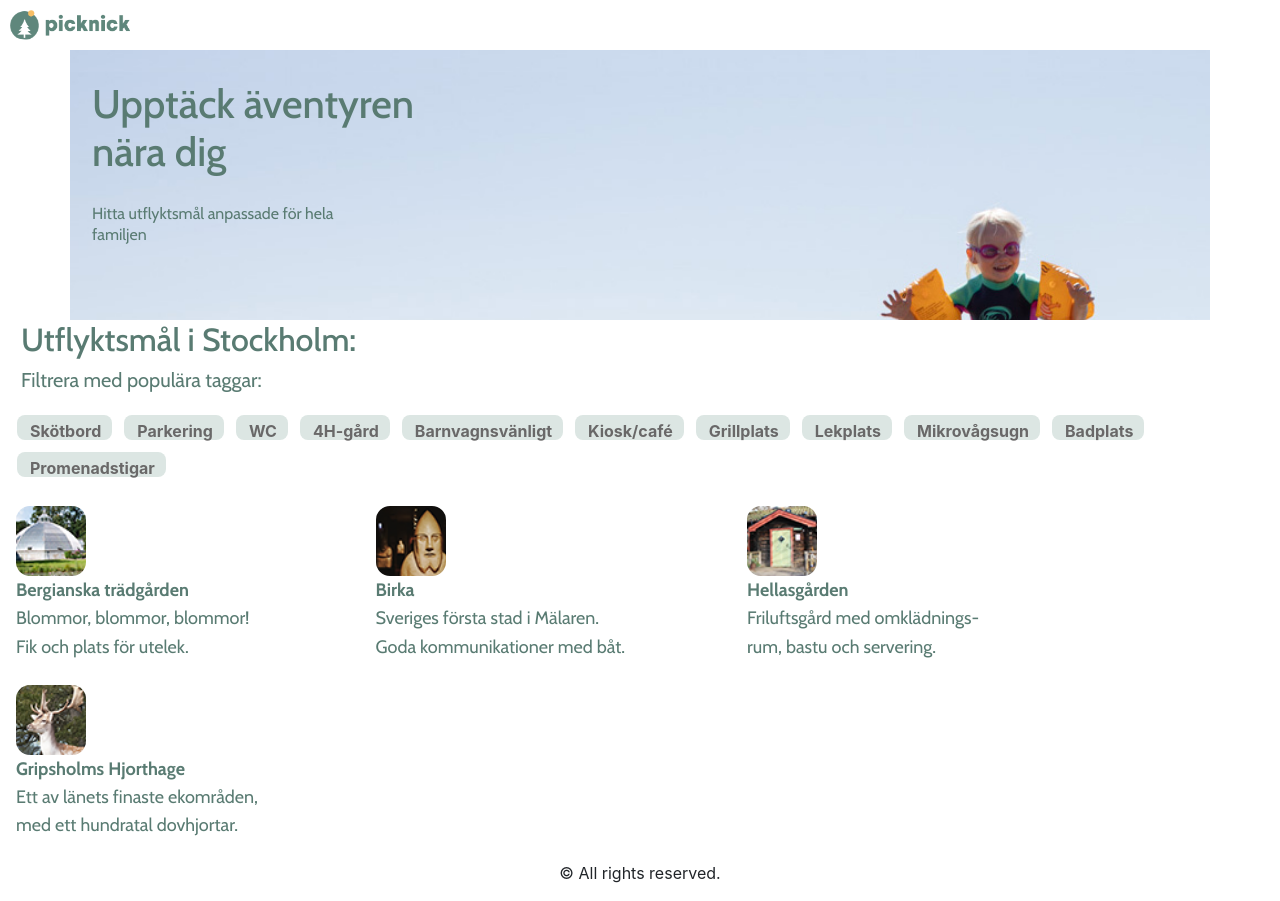
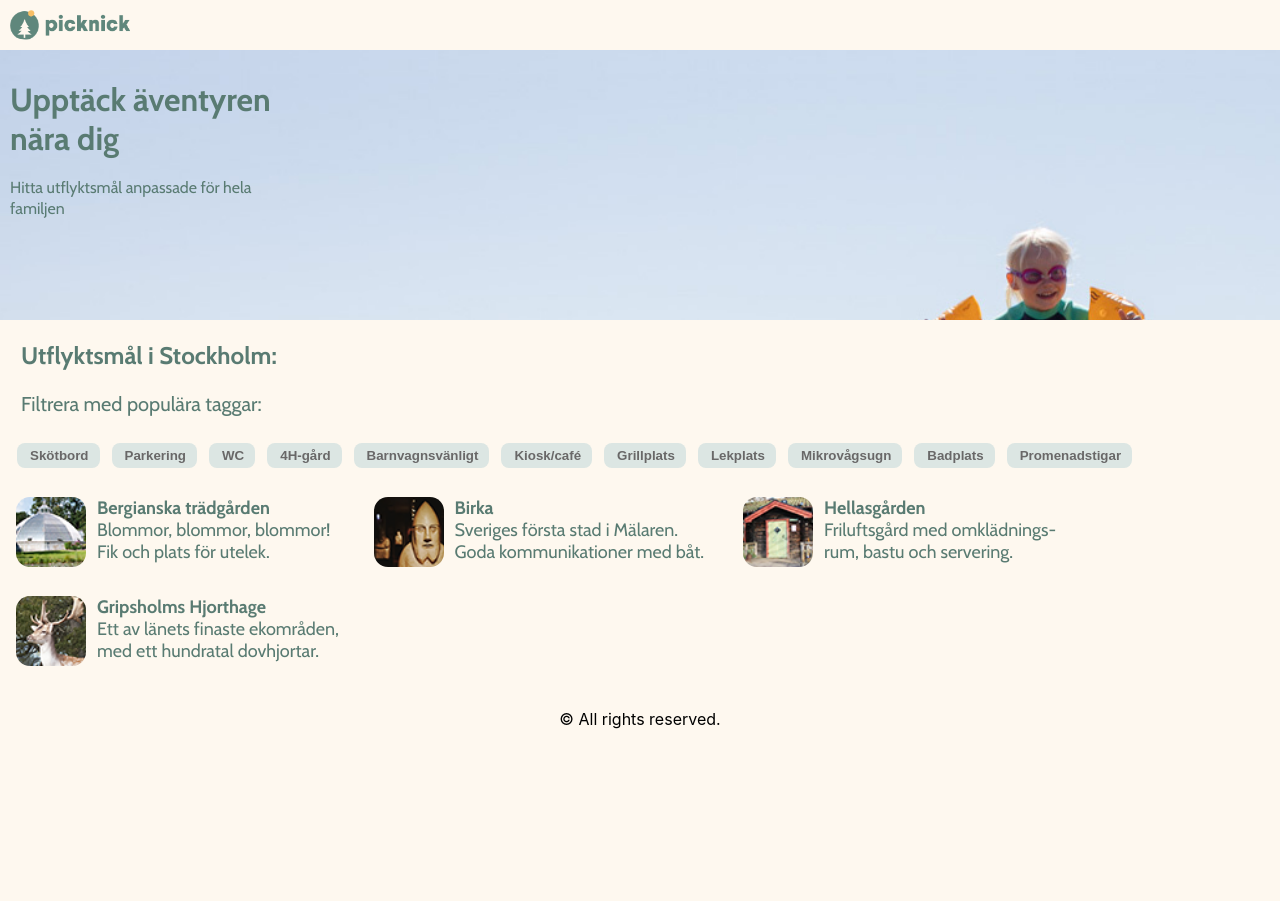
Before and after one commit to Soljojjo/Picknick, a React (Create React App) app: page / in a window 1280 px wide. After the commit the page ends 800 px from the top, so only its background shows below. Built offline with nearby package versions, Linux system fonts and the light colour scheme.

Commit message:
small adjustment css

```diff
--- a/public/css/styles.css
+++ b/public/css/styles.css
@@ -116,6 +116,13 @@ h3 {
 
 }
 
+.container2{
+
+}
+
+container3{
+
+}
 
 .infoContainer{
     height: 400px;
--- a/public/index.html
+++ b/public/index.html
@@ -5,7 +5,7 @@
     <link rel="stylesheet" href="css/styles.css">
     <link rel="stylesheet" href="css/slideshow.css">
     <link href="https://fonts.googleapis.com/css2?family=Cabin:ital,wght@0,400;0,500;0,600;0,700;1,400;1,500;1,600;1,700&display=swap" rel="stylesheet">
-    <link href="https://cdn.jsdelivr.net/npm/bootstrap@5.0.0-beta3/dist/css/bootstrap.min.css" rel="stylesheet" integrity="sha384-eOJMYsd53ii+scO/bJGFsiCZc+5NDVN2yr8+0RDqr0Ql0h+rP48ckxlpbzKgwra6" crossorigin="anonymous">
+    <!--<link href="https://cdn.jsdelivr.net/npm/bootstrap@5.0.0-beta3/dist/css/bootstrap.min.css" rel="stylesheet" integrity="sha384-eOJMYsd53ii+scO/bJGFsiCZc+5NDVN2yr8+0RDqr0Ql0h+rP48ckxlpbzKgwra6" crossorigin="anonymous"> -->
     <link rel="icon" href="%PUBLIC_URL%/images/favicon.ico" />
     <link rel="icon" type="image/ico" href="/images/favicon.ico"/>
 
--- a/src/project/Destinations.js
+++ b/src/project/Destinations.js
@@ -9,7 +9,7 @@ function Destinations() {
 
     //Ändra namn på menu och menu__link
     return (
-        <div class="menu">
+        <div className="menu">
             <div>
                 {Places.map(place =>
                     <div>
```
